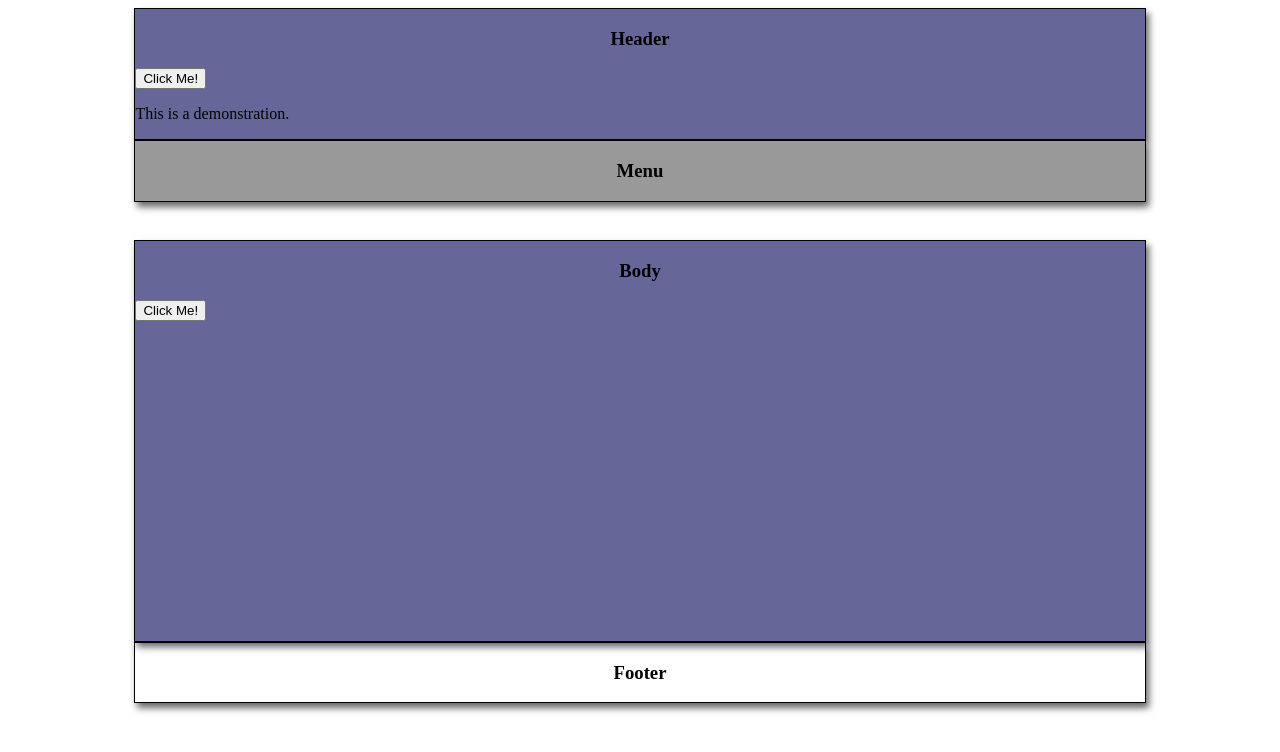
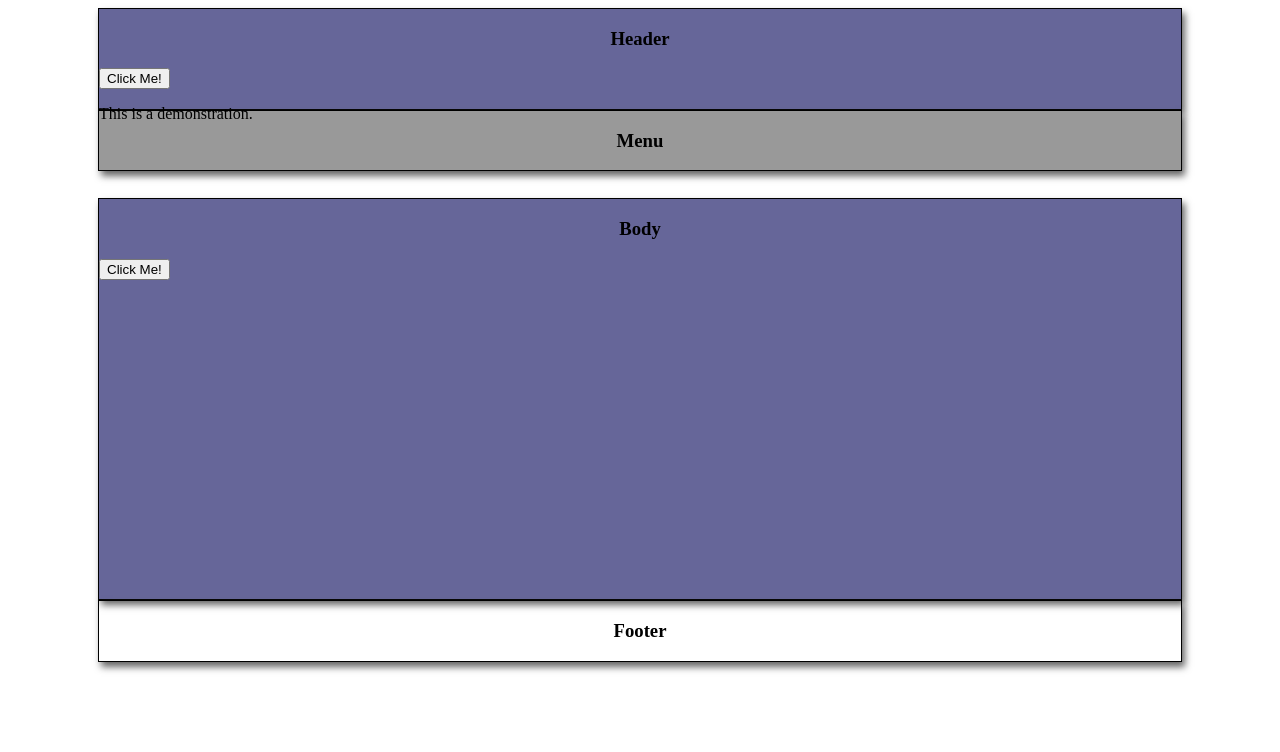
Before and after one commit to Santius0/ClickToStarSyllabus, a plain HTML site: page block_5/javascript.html in a window 1280 px wide. Drawn offline with Linux system fonts and the light colour scheme.

Commit message:
Update javascript.html

```diff
--- a/block_5/javascript.html
+++ b/block_5/javascript.html
@@ -5,7 +5,7 @@
     <meta name="viewport" content="width=device-width, initial-scale=1.0">
     <style>
         #header{
-            min-height: 100px;
+            height: 100px;
             background-color: #666699;
         }
         #menu{
@@ -14,12 +14,12 @@
         }
         #body{
             min-height: 400px;
-            margin-top: 3%;
+            margin-top: 27px;
             background-color: #666699;
         }
         #header, #menu, #body, #footer{
-            margin-left: 10%;
-            margin-right: 10%;
+            margin-left: 90px;
+            margin-right: 90px;
             box-shadow: 3px 5px 7px #666666;
             border: 1px solid black;
         }
```
